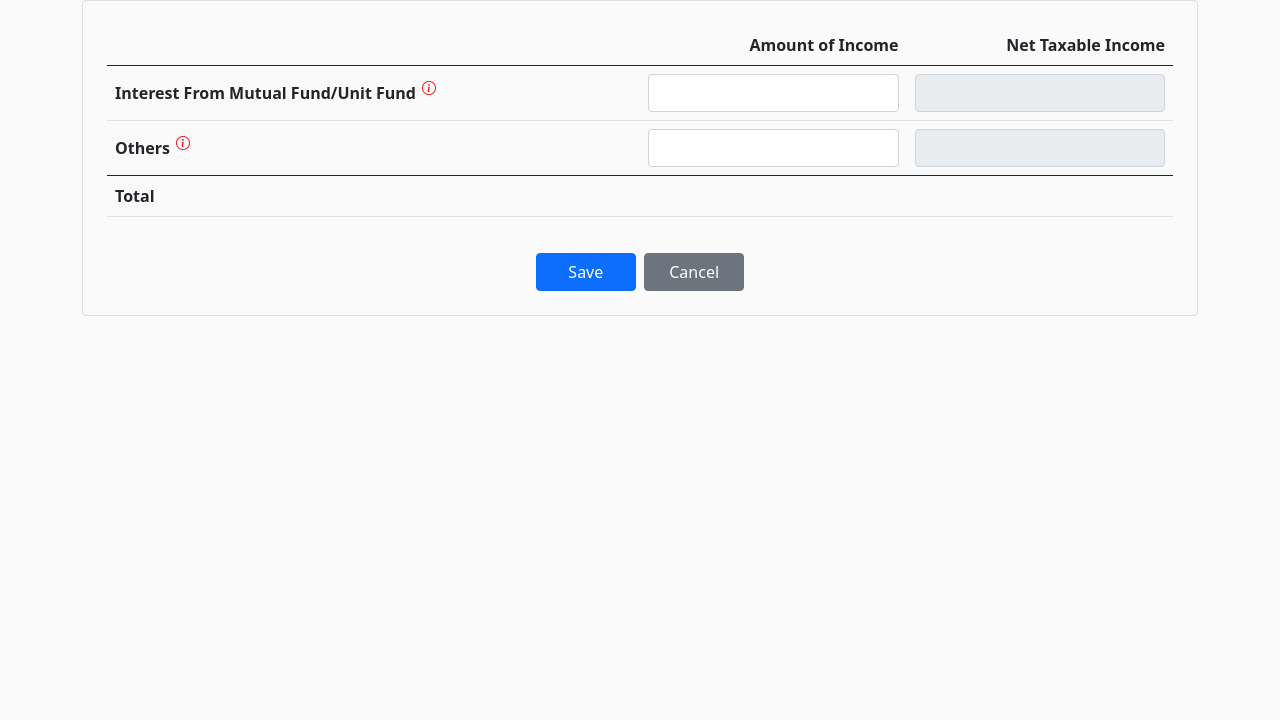
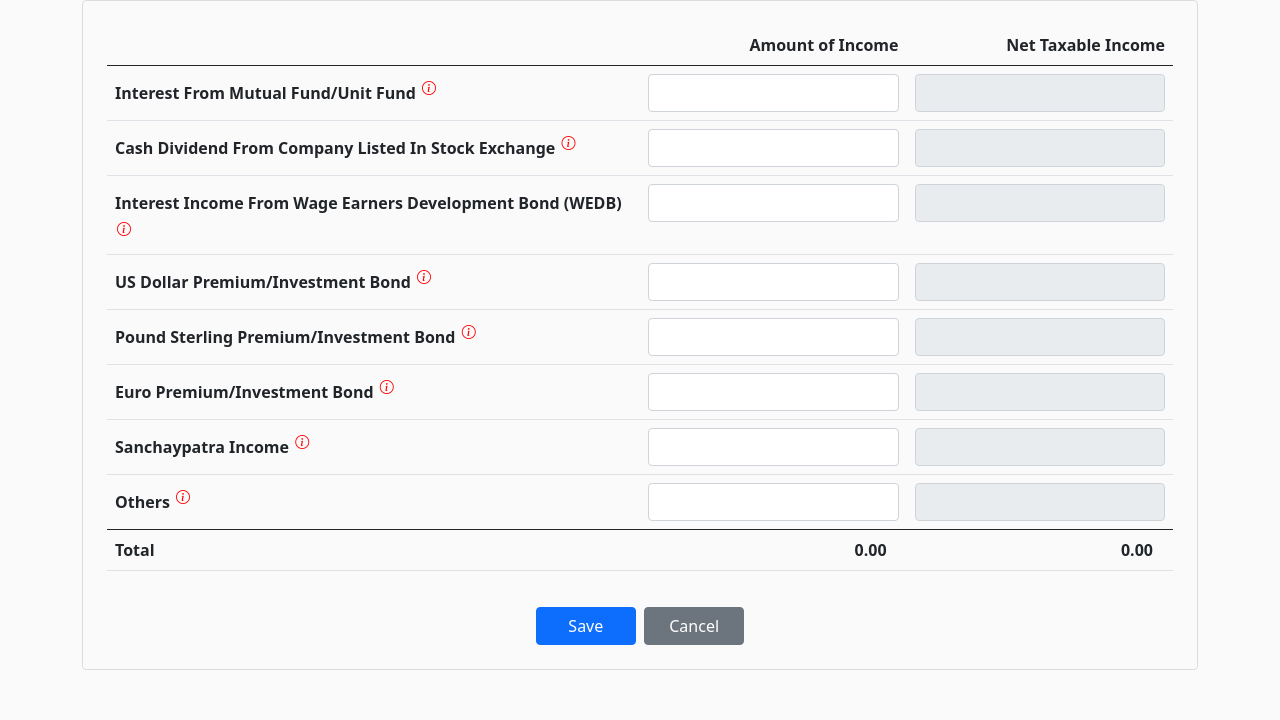
Before and after one commit to layesh/TaxLoverProject, a Django app: page /other-income/ in a window 1280 px wide. Shown: the part 80-800 px from the top of the page. Run offline with Django 3.2, Linux system fonts and the light colour scheme; the visitor is signed in with stand-in values (Sample User, id 1); data that the repository does not hold is empty; some libraries are stand-ins or nearby versions.

Commit message:
Made Other Income page functional.

```diff
--- a/taxlover/constants.py
+++ b/taxlover/constants.py
@@ -3,3 +3,5 @@ EXTRACT_TABLE_API_KEY = 'hLv5M7b4VWHFRRWpQmoV48ILJVKMohmRqF0dub41'
 HOUSE_RENT_MONTHLY_EXEMPTED_RATE = 25000.00
 MEDICAL_YEARLY_EXEMPTED_RATE = 120000.00
 CONVEYANCE_YEARLY_EXEMPTED_RATE = 30000.00
+INTEREST_FROM_MUTUAL_FUND_YEARLY_EXEMPTED_RATE = 25000.00
+CASH_DIVIDEND_YEARLY_EXEMPTED_RATE = 50000.00
--- a/taxlover/forms.py
+++ b/taxlover/forms.py
@@ -27,16 +27,36 @@ class SalaryForm(forms.ModelForm):
             'medical': TextInput(attrs={'class': 'form-control text-align-right', 'onblur': 'onInputBlurred(this)'}),
             'conveyance': TextInput(attrs={'class': 'form-control text-align-right', 'onblur': 'onInputBlurred(this)'}),
             'lfa': TextInput(attrs={'class': 'form-control text-align-right', 'onblur': 'onInputBlurred(this)'}),
-            'total_bonus': TextInput(attrs={'class': 'form-control text-align-right', 'onblur': 'onInputBlurred(this)'}),
-            'employers_contribution_to_pf': TextInput(attrs={'class': 'form-control text-align-right', 'onblur': 'onInputBlurred(this)'}),
+            'total_bonus': TextInput(
+                attrs={'class': 'form-control text-align-right', 'onblur': 'onInputBlurred(this)'}),
+            'employers_contribution_to_pf': TextInput(
+                attrs={'class': 'form-control text-align-right', 'onblur': 'onInputBlurred(this)'}),
         }
 
 
 class OtherIncomeForm(forms.ModelForm):
     class Meta:
         model = OtherIncome
-        fields = ['interest_from_mutual_fund_unit_fund', 'others']
+        fields = ['interest_from_mutual_fund_unit_fund', 'cash_dividend_from_company_listed_in_stock_exchange',
+                  'interest_income_from_wedb', 'conveyance', 'us_dollar_premium_investment_bond',
+                  'pound_sterling_premium_investment_bond', 'euro_premium_investment_bond',
+                  'sanchaypatra_income', 'others']
         widgets = {
-            'interest_from_mutual_fund_unit_fund': TextInput(attrs={'class': 'form-control text-align-right', 'onblur': 'onInputBlurred(this)'}),
+            'interest_from_mutual_fund_unit_fund': TextInput(
+                attrs={'class': 'form-control text-align-right', 'onblur': 'onInputBlurred(this)'}),
+            'cash_dividend_from_company_listed_in_stock_exchange': TextInput(
+                attrs={'class': 'form-control text-align-right', 'onblur': 'onInputBlurred(this)'}),
+            'interest_income_from_wedb': TextInput(
+                attrs={'class': 'form-control text-align-right', 'onblur': 'onInputBlurred(this)'}),
+            'conveyance': TextInput(
+                attrs={'class': 'form-control text-align-right', 'onblur': 'onInputBlurred(this)'}),
+            'us_dollar_premium_investment_bond': TextInput(
+                attrs={'class': 'form-control text-align-right', 'onblur': 'onInputBlurred(this)'}),
+            'pound_sterling_premium_investment_bond': TextInput(
+                attrs={'class': 'form-control text-align-right', 'onblur': 'onInputBlurred(this)'}),
+            'euro_premium_investment_bond': TextInput(
+                attrs={'class': 'form-control text-align-right', 'onblur': 'onInputBlurred(this)'}),
+            'sanchaypatra_income': TextInput(
+                attrs={'class': 'form-control text-align-right', 'onblur': 'onInputBlurred(this)'}),
             'others': TextInput(attrs={'class': 'form-control text-align-right', 'onblur': 'onInputBlurred(this)'})
         }
--- a/taxlover/templates/taxlover/other-income.html
+++ b/taxlover/templates/taxlover/other-income.html
@@ -28,6 +28,114 @@
                         </td>
                         <td>
                             <input id="id_interest_from_mutual_fund_unit_fund_taxable" class="form-control text-align-right" type="text" placeholder=""
+                                   aria-label="Disabled input example" disabled>
+                        </td>
+                    </tr>
+                    <tr>
+                        <th scope="row">
+                            <label for="{{ form.cash_dividend_from_company_listed_in_stock_exchange.id_for_label }}"
+                                   class="col-form-label">Cash Dividend From Company Listed In Stock Exchange</label>
+                            <sup style="padding-left: 2px;">
+                                <i class="bi bi-info-circle" style="color: red; font-size: 14px"
+                                   data-bs-toggle="tooltip" data-bs-placement="right"
+                                   title="Cash dividend gained from company listed in stock exchange."></i>
+                            </sup>
+                        </th>
+                        <td>
+                            {{ form.cash_dividend_from_company_listed_in_stock_exchange }}
+                        </td>
+                        <td>
+                            <input id="id_cash_dividend_from_company_listed_in_stock_exchange_taxable" class="form-control text-align-right" type="text" placeholder=""
+                                   aria-label="Disabled input example" disabled>
+                        </td>
+                    </tr>
+                    <tr>
+                        <th scope="row">
+                            <label for="{{ form.interest_income_from_wedb.id_for_label }}"
+                                   class="col-form-label">Interest Income From Wage Earners Development Bond (WEDB)</label>
+                            <sup style="padding-left: 2px;">
+                                <i class="bi bi-info-circle" style="color: red; font-size: 14px"
+                                   data-bs-toggle="tooltip" data-bs-placement="right"
+                                   title="Interest gained from Wage Earners Development Bond (WEDB)."></i>
+                            </sup>
+                        </th>
+                        <td>
+                            {{ form.interest_income_from_wedb }}
+                        </td>
+                        <td>
+                            <input id="id_interest_income_from_wedb_taxable" class="form-control text-align-right" type="text" placeholder=""
+                                   aria-label="Disabled input example" disabled>
+                        </td>
+                    </tr>
+                    <tr>
+                        <th scope="row">
+                            <label for="{{ form.us_dollar_premium_investment_bond.id_for_label }}"
+                                   class="col-form-label">US Dollar Premium/Investment Bond</label>
+                            <sup style="padding-left: 2px;">
+                                <i class="bi bi-info-circle" style="color: red; font-size: 14px"
+                                   data-bs-toggle="tooltip" data-bs-placement="right"
+                                   title="Income gained from US Dollar premium/investment Bond."></i>
+                            </sup>
+                        </th>
+                        <td>
+                            {{ form.us_dollar_premium_investment_bond }}
+                        </td>
+                        <td>
+                            <input id="id_us_dollar_premium_investment_bond_taxable" class="form-control text-align-right" type="text" placeholder=""
+                                   aria-label="Disabled input example" disabled>
+                        </td>
+                    </tr>
+                    <tr>
+                        <th scope="row">
+                            <label for="{{ form.pound_sterling_premium_investment_bond.id_for_label }}"
+                                   class="col-form-label">Pound Sterling Premium/Investment Bond</label>
+                            <sup style="padding-left: 2px;">
+                                <i class="bi bi-info-circle" style="color: red; font-size: 14px"
+                                   data-bs-toggle="tooltip" data-bs-placement="right"
+                                   title="Income gained from Pound Sterling premium/investment bond."></i>
+                            </sup>
+                        </th>
+                        <td>
+                            {{ form.pound_sterling_premium_investment_bond }}
+                        </td>
+                        <td>
+                            <input id="id_pound_sterling_premium_investment_bond_taxable" class="form-control text-align-right" type="text" placeholder=""
+                                   aria-label="Disabled input example" disabled>
+                        </td>
+                    </tr>
+                    <tr>
+                        <th scope="row">
+                            <label for="{{ form.euro_premium_investment_bond.id_for_label }}"
+                                   class="col-form-label">Euro Premium/Investment Bond</label>
+                            <sup style="padding-left: 2px;">
+                                <i class="bi bi-info-circle" style="color: red; font-size: 14px"
+                                   data-bs-toggle="tooltip" data-bs-placement="right"
+                                   title="Income gained from Euro premium/investment bond."></i>
+                            </sup>
+                        </th>
+                        <td>
+                            {{ form.euro_premium_investment_bond }}
+                        </td>
+                        <td>
+                            <input id="id_euro_premium_investment_bond_taxable" class="form-control text-align-right" type="text" placeholder=""
+                                   aria-label="Disabled input example" disabled>
+                        </td>
+                    </tr>
+                    <tr>
+                        <th scope="row">
+                            <label for="{{ form.sanchaypatra_income.id_for_label }}"
+                                   class="col-form-label">Sanchaypatra Income</label>
+                            <sup style="padding-left: 2px;">
+                                <i class="bi bi-info-circle" style="color: red; font-size: 14px"
+                                   data-bs-toggle="tooltip" data-bs-placement="right"
+                                   title="Income gained from sanchaypatra."></i>
+                            </sup>
+                        </th>
+                        <td>
+                            {{ form.sanchaypatra_income }}
+                        </td>
+                        <td>
+                            <input id="id_sanchaypatra_income_taxable" class="form-control text-align-right" type="text" placeholder=""
                                    aria-label="Disabled input example" disabled>
                         </td>
                     </tr>
@@ -68,80 +176,39 @@
         }
 
         $(function () {
-            {#setExemptedAndTaxableColumns();#}
-            {#setAllTotalRow();#}
+            setTaxableColumns();
+            setAllTotalRow();
         });
 
         function setAllTotalRow() {
             setYearlyIncomeTotalRow();
-            setExemptedTotalRow();
             setTaxableTotalRow();
         }
 
         function setYearlyIncomeTotalRow() {
-            let basic = parseDecimalInputValue('id_basic');
-            let houseRent = parseDecimalInputValue('id_house_rent');
-            let medical = parseDecimalInputValue('id_medical');
-            let conveyance = parseDecimalInputValue('id_conveyance');
-            let lfa = parseDecimalInputValue('id_lfa');
-            let total_bonus = parseDecimalInputValue('id_total_bonus');
-            let employers_contribution_to_pf = parseDecimalInputValue('id_employers_contribution_to_pf');
-            let totalIncome = basic + houseRent + medical + conveyance + lfa + total_bonus + employers_contribution_to_pf;
+            let interestFromMutualFund = parseDecimalInputValue('id_interest_from_mutual_fund_unit_fund');
+            let cashDividend = parseDecimalInputValue('id_cash_dividend_from_company_listed_in_stock_exchange');
 
-            setLabelValue('total_income', addCommas(formatToTwoDecimalPlaces(totalIncome.toString())));
-        }
+            let totalIncome = interestFromMutualFund + cashDividend;
 
-        function setExemptedTotalRow() {
-            let basicE = parseDecimalInputValue('id_basic_exempted');
-            let houseRentE = parseDecimalInputValue('id_house_rent_exempted');
-            let medicalE = parseDecimalInputValue('id_medical_exempted');
-            let conveyanceE = parseDecimalInputValue('id_conveyance_exempted');
-            let lfaE = parseDecimalInputValue('id_lfa_exempted');
-            let totalBonusE = parseDecimalInputValue('id_total_bonus_exempted');
-            let employersContributionToPfE = parseDecimalInputValue('id_employers_contribution_to_pf_exempted');
-            let totalExempted = basicE + houseRentE + medicalE + conveyanceE + lfaE + totalBonusE + employersContributionToPfE;
-
-            setLabelValue('total_exempted', addCommas(formatToTwoDecimalPlaces(totalExempted.toString())));
+            setLabelValue('total_other_income', addCommas(formatToTwoDecimalPlaces(totalIncome.toString())));
         }
 
         function setTaxableTotalRow() {
-            let basicT = parseDecimalInputValue('id_basic_taxable');
-            let houseRentT = parseDecimalInputValue('id_house_rent_taxable');
-            let medicalT = parseDecimalInputValue('id_medical_taxable');
-            let conveyanceT = parseDecimalInputValue('id_conveyance_taxable');
-            let lfaT = parseDecimalInputValue('id_lfa_taxable');
-            let totalBonusT = parseDecimalInputValue('id_total_bonus_taxable');
-            let employersContributionToPfET = parseDecimalInputValue('id_employers_contribution_to_pf_taxable');
-            let totalTaxable = basicT + houseRentT + medicalT + conveyanceT + lfaT + totalBonusT + employersContributionToPfET;
+            let interestFromMutualFundT = parseDecimalInputValue('id_interest_from_mutual_fund_unit_fund_taxable');
+            let cashDividendT = parseDecimalInputValue('id_cash_dividend_from_company_listed_in_stock_exchange_taxable');
 
-            setLabelValue('total_taxable', addCommas(formatToTwoDecimalPlaces(totalTaxable.toString())));
+            let totalTaxable = interestFromMutualFundT + cashDividendT;
+
+            setLabelValue('total_other_income_taxable', addCommas(formatToTwoDecimalPlaces(totalTaxable.toString())));
         }
 
-        function setExemptedAndTaxableColumns() {
-            let hasBasicInputValue = hasInputValue('id_basic');
-            let hasHouseRentInputValue = hasInputValue('id_house_rent');
-            let hasMedicalInputValue = hasInputValue('id_medical');
-            let hasConveyanceInputValue = hasInputValue('id_conveyance');
-            let hasLFAInputValue = hasInputValue('id_lfa');
-            let hasBonusInputValue = hasInputValue('id_total_bonus');
-            let hasPFInputValue = hasInputValue('id_employers_contribution_to_pf');
+        function setTaxableColumns() {
+            let hasInterestFromMutualFundInputValue = hasInputValue('id_interest_from_mutual_fund_unit_fund');
+            let hasCashDividendInputValue = hasInputValue('id_cash_dividend_from_company_listed_in_stock_exchange');
 
-            let basic = parseDecimalInputValue('id_basic');
-            let lfa = parseDecimalInputValue('id_lfa');
-            let bonus = parseDecimalInputValue('id_total_bonus');
-            let pf = parseDecimalInputValue('id_employers_contribution_to_pf');
-
-            checkAndSet(hasBasicInputValue, 'id_basic_exempted', 0);
-            checkAndSet(hasBasicInputValue, 'id_basic_taxable', basic);
-            setExemptedAndTaxableAjax(hasHouseRentInputValue, 'house_rent');
-            setExemptedAndTaxableAjax(hasMedicalInputValue, 'medical');
-            setExemptedAndTaxableAjax(hasConveyanceInputValue, 'conveyance');
-            checkAndSet(hasLFAInputValue, 'id_lfa_exempted', lfa);
-            checkAndSet(hasLFAInputValue, 'id_lfa_taxable', 0);
-            checkAndSet(hasBonusInputValue, 'id_total_bonus_exempted', 0);
-            checkAndSet(hasBonusInputValue, 'id_total_bonus_taxable', bonus);
-            checkAndSet(hasPFInputValue, 'id_employers_contribution_to_pf_exempted', 0);
-            checkAndSet(hasPFInputValue, 'id_employers_contribution_to_pf_taxable', pf);
+            setTaxableAjax(hasInterestFromMutualFundInputValue, 'interest_from_mutual_fund_unit_fund');
+            setTaxableAjax(hasCashDividendInputValue, 'cash_dividend_from_company_listed_in_stock_exchange');
         }
 
         function checkAndSet(shouldSet, inputId, inputValue) {
@@ -156,32 +223,25 @@
             if (!isNaN(textBoxObject.value)) {
                 textBoxObject.value = removeCommas(textBoxObject.value);
                 textBoxObject.value = addCommas(formatToTwoDecimalPlaces(textBoxObject.value));
-                setExemptedAndTaxableColumns();
+                setTaxableColumns();
                 setAllTotalRow();
             }
         }
 
-        function setExemptedAndTaxableAjax(shouldSet, category) {
+        function setTaxableAjax(shouldSet, category) {
             if (shouldSet) {
                 let url = '{% url "get_category_wise_exempted_value" %}';
                 let data = {};
 
-                if (category === 'house_rent') {
+                if (category === 'interest_from_mutual_fund_unit_fund') {
                     data = {
-                        'basic': parseDecimalInputValue('id_basic'),
-                        'house_rent': parseDecimalInputValue('id_house_rent'),
-                        'category': 'house_rent'
+                        'interest_from_mutual_fund_unit_fund': parseDecimalInputValue('id_interest_from_mutual_fund_unit_fund'),
+                        'category': 'interest_from_mutual_fund_unit_fund'
                     };
-                } else if (category === 'medical') {
+                } else if (category === 'cash_dividend_from_company_listed_in_stock_exchange') {
                     data = {
-                        'basic': parseDecimalInputValue('id_basic'),
-                        'medical': parseDecimalInputValue('id_medical'),
-                        'category': 'medical'
-                    };
-                } else if (category === 'conveyance') {
-                    data = {
-                        'conveyance': parseDecimalInputValue('id_conveyance'),
-                        'category': 'conveyance'
+                        'cash_dividend_from_company_listed_in_stock_exchange': parseDecimalInputValue('id_cash_dividend_from_company_listed_in_stock_exchange'),
+                        'category': 'cash_dividend_from_company_listed_in_stock_exchange'
                     };
                 }
 
@@ -190,15 +250,12 @@
                     url: url,
                     data: data,
                     success: function (data) {
-                        setTextBoxValue('id_' + category + '_exempted', addCommas(formatToTwoDecimalPlaces(data[category + '_exempted'])));
                         let taxableAmount = parseDecimalInputValue('id_' + category) - parseFloat(data[category + '_exempted']);
                         setTextBoxValue('id_' + category + '_taxable', addCommas(formatToTwoDecimalPlaces(taxableAmount)));
-                        setExemptedTotalRow();
                         setTaxableTotalRow();
                     }
                 });
             } else {
-                setTextBoxValue('id_' + category + '_exempted', '');
                 setTextBoxValue('id_' + category + '_taxable', '');
             }
         }
--- a/taxlover/views.py
+++ b/taxlover/views.py
@@ -14,7 +14,8 @@ from taxlover.dtos.incomeDTO import IncomeDTO
 from taxlover.dtos.taxPayerDTO import TaxPayerDTO
 from taxlover.forms import UploadSalaryStatementForm, SalaryForm, OtherIncomeForm
 from taxlover.models import TaxPayer, Salary, Document, OtherIncome
-from taxlover.services.income_service import save_income, get_current_financial_year_other_income_by_payer
+from taxlover.services.income_service import save_income, get_current_financial_year_other_income_by_payer, \
+    get_interest_from_mutual_fund_exempted, get_cash_dividend_exempted
 from taxlover.services.salary_service import process_and_save_salary, get_house_rent_exempted, \
     get_current_financial_year_salary_by_payer, get_medical_exempted, get_conveyance_exempted
 from taxlover.utils import parse_data, create_or_get_tax_payer_obj, create_or_get_current_income_obj, \
@@ -562,5 +563,19 @@ def get_category_wise_exempted_value(request):
             data = {
                 'conveyance_exempted': get_conveyance_exempted(conveyance)
             }
+        elif category == 'interest_from_mutual_fund_unit_fund':
+            interest_from_mutual_fund = request.GET['interest_from_mutual_fund_unit_fund']
+
+            data = {
+                'interest_from_mutual_fund_unit_fund_exempted': get_interest_from_mutual_fund_exempted(
+                    interest_from_mutual_fund)
+            }
+        elif category == 'cash_dividend_from_company_listed_in_stock_exchange':
+            cash_dividend = request.GET['cash_dividend_from_company_listed_in_stock_exchange']
+
+            data = {
+                'cash_dividend_from_company_listed_in_stock_exchange_exempted': get_cash_dividend_exempted(
+                    cash_dividend)
+            }
 
         return JsonResponse(data)
```
Also changed, not shown: taxlover/services/income_service.py (+11 -0 lines).
